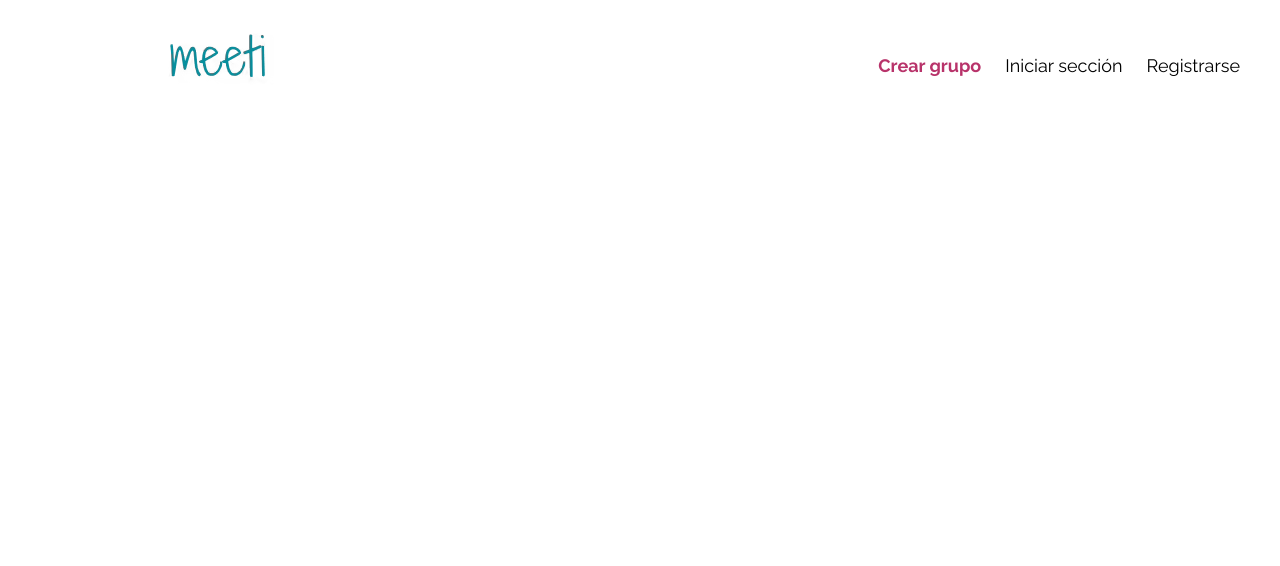
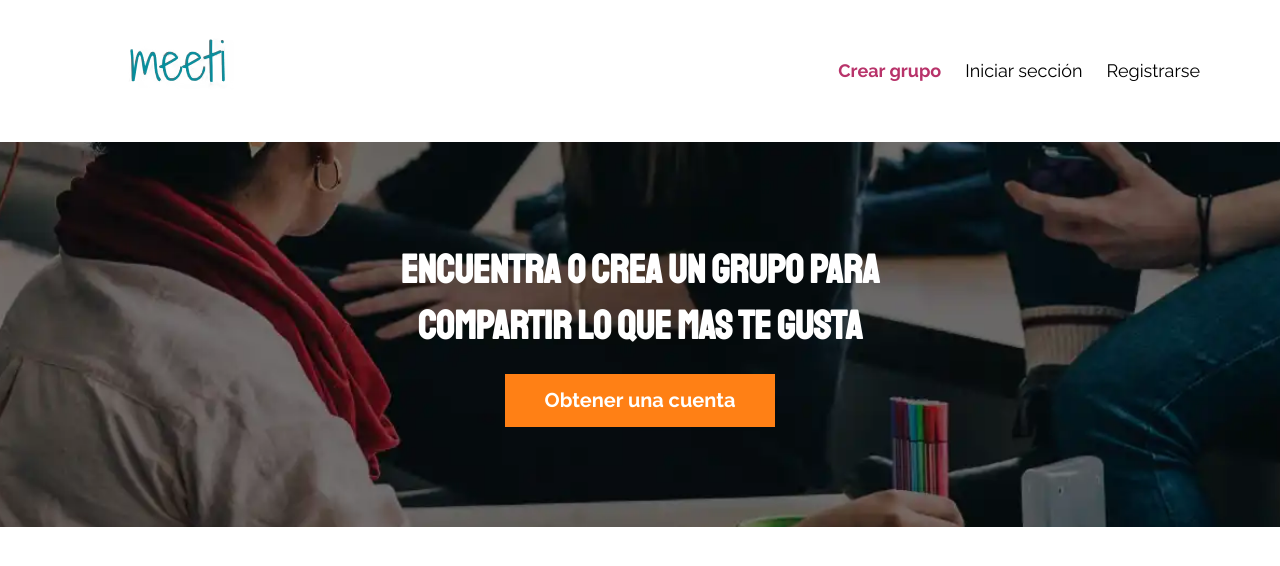
Before and after one commit to LuisVilla12/Meeti, a website: page index.html in a window 1280 px wide. Drawn offline with Linux system fonts and the light colour scheme.

Commit message:
v04 Hero

```diff
--- a/index.html
+++ b/index.html
@@ -29,7 +29,12 @@
             </nav>
         </div>
     </header>
-
+    <div class="hero">
+        <div class="hero__contenido">
+            <h2 class="hero__titulo">Encuentra o crea un grupo para compartir lo que mas te gusta</h2>
+            <a href="#" class="hero__boton">Obtener una cuenta</a>
+        </div>
+    </div>
 </body>
 
 </html>
--- a/src/scss/IU/_header.scss
+++ b/src/scss/IU/_header.scss
@@ -1,7 +1,7 @@
 @use '../base/variables' as v;
 @use '../base/mixins' as m;
 .header {
-    margin-top: 2rem;
+    margin: 2.5rem 0;
     &__contenido {
         display: flex;
         justify-content: space-between;
--- /dev/null
+++ b/src/scss/IU/_hero.scss
@@ -0,0 +1,21 @@
+@use '../base/variables' as v;
+@use '../base/mixins' as m;
+.hero {
+    background-image: url(../img/hero.webp);
+    background-size: cover;
+    background-attachment: fixed;
+    background-position: center;
+    &__contenido {
+        margin: 0 auto;
+        max-width: 60rem;
+        text-align: center;
+        padding: 10rem 0;
+    }
+    &__titulo {
+        color: v.$blanco;
+        line-height: 1.4;
+    }
+    &__boton {
+        @include m.boton(v.$terciario, v.$blanco);
+    }
+}
--- a/src/scss/IU/_index.scss
+++ b/src/scss/IU/_index.scss
@@ -1 +1,2 @@
 @forward 'header';
+@forward 'hero';
```
Also changed, not shown: build/css/app.css, 1 other file.
